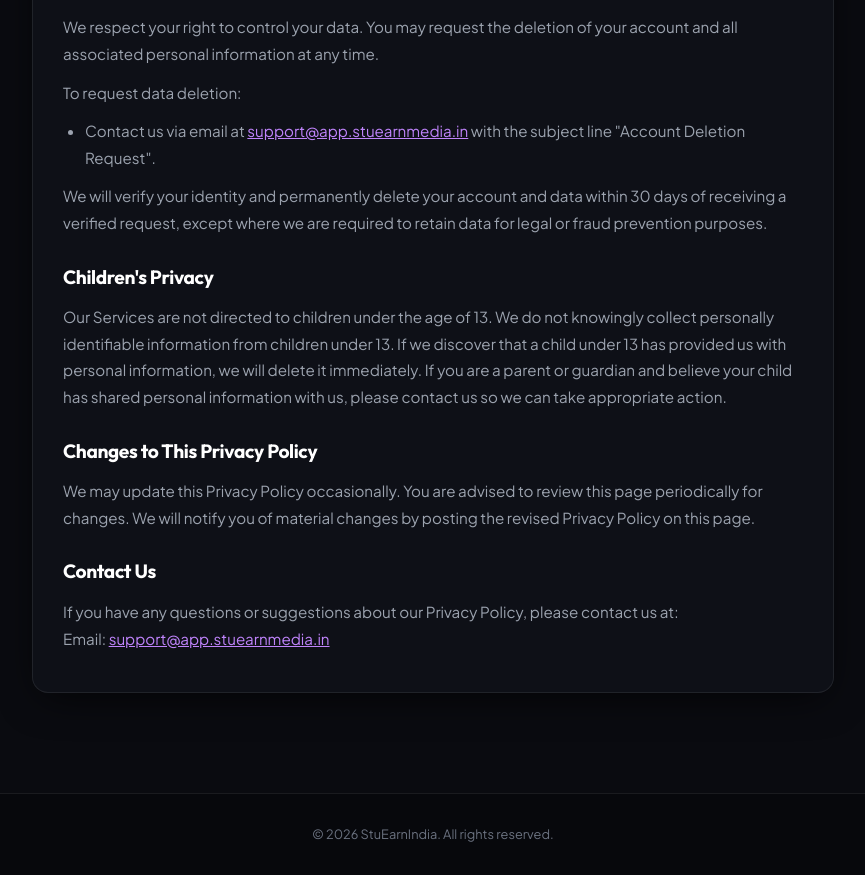
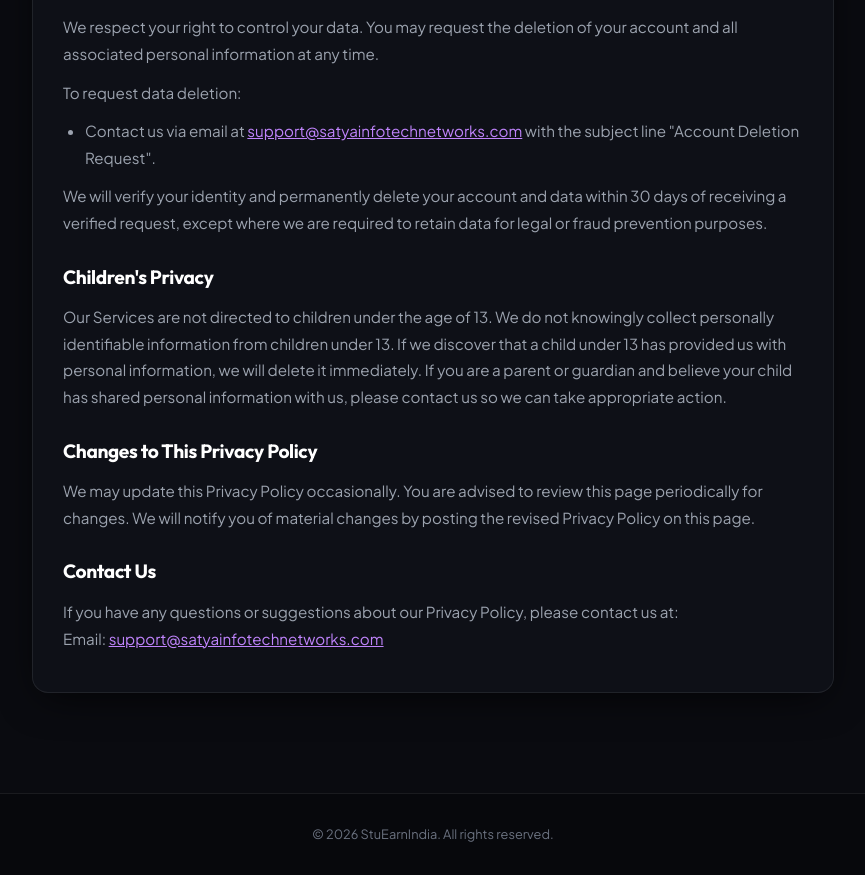
Before and after one commit to SatyaInfoTechNetworks/StuEarnIndia, a React app in the folder Frontend/: page /privacy in a window 1280 px wide. Shown: the part 2720-3595 px from the top of the page, without its empty margins (207-1072 px from the left). Built offline with nearby package versions, Linux system fonts and the light colour scheme; no server answers; the HTML template or start-up script is replaced by a standard one.

Commit message:
chore: update support email address to support@satyainfotechnetworks.com across all pages

```diff
--- a/Frontend/public/docs/disclaimer.html
+++ b/Frontend/public/docs/disclaimer.html
@@ -178,7 +178,7 @@
         <h2>Contact Us</h2>
         <p>If you have questions about this Disclaimer, please contact us at:</p>
         <ul>
-            <li>Email: <a href="mailto:support@app.stuearnmedia.in">support@app.stuearnmedia.in</a></li>
+            <li>Email: <a href="mailto:support@satyainfotechnetworks.com">support@satyainfotechnetworks.com</a></li>
         </ul>
 
         <footer>
--- a/Frontend/public/docs/privacy-policy.html
+++ b/Frontend/public/docs/privacy-policy.html
@@ -170,7 +170,7 @@
     <p>We respect your right to control your data. You may request the deletion of your account and all associated personal information at any time.</p>
     <p>To request data deletion:</p>
     <ul>
-        <li>Contact us via email at <a href="mailto:support@app.stuearnmedia.in">support@app.stuearnmedia.in</a> with the subject line "Account Deletion Request".</li>
+        <li>Contact us via email at <a href="mailto:support@satyainfotechnetworks.com">support@satyainfotechnetworks.com</a> with the subject line "Account Deletion Request".</li>
     </ul>
     <p>We will verify your identity and permanently delete your account and data within 30 days of receiving a verified request, except where we are required to retain data for legal or fraud prevention purposes.</p>
 
@@ -183,7 +183,7 @@
     <h2>Contact Us</h2>
     <p>If you have any questions or suggestions about our Privacy Policy, please contact us at:</p>
     <ul>
-      <li>Email: <a href="mailto:support@app.stuearnmedia.in">support@app.stuearnmedia.in</a></li>
+      <li>Email: <a href="mailto:support@satyainfotechnetworks.com">support@satyainfotechnetworks.com</a></li>
     </ul>
 
     <footer>
--- a/Frontend/public/docs/terms-and-conditions.html
+++ b/Frontend/public/docs/terms-and-conditions.html
@@ -195,7 +195,7 @@
 
         <h2>Contact Us</h2>
         <p>If you have any questions or suggestions regarding these Terms & Conditions, please contact us at:</p>
-        <p><strong>Email:</strong> <a href="mailto:support@app.stuearnmedia.in">support@app.stuearnmedia.in</a></p>
+        <p><strong>Email:</strong> <a href="mailto:support@satyainfotechnetworks.com">support@satyainfotechnetworks.com</a></p>
 
         <div class="footer">These terms and conditions are effective as of <strong>November 1, 2025</strong>.</div>
     </main>
--- a/Frontend/src/pages/Disclaimer.jsx
+++ b/Frontend/src/pages/Disclaimer.jsx
@@ -134,7 +134,7 @@ export default function Disclaimer() {
                 <h3 style={{ fontSize: '1.2rem', marginBottom: '10px', color: '#fff' }}>Contact Us</h3>
                 <p style={{ color: 'var(--text-secondary)', marginBottom: 0 }}>
                   If you have questions about this Disclaimer, please contact us at:<br />
-                  Email: <a href="mailto:support@app.stuearnmedia.in" style={{ color: 'var(--primary-hover)', textDecoration: 'underline' }}>support@app.stuearnmedia.in</a>
+                  Email: <a href="mailto:support@satyainfotechnetworks.com" style={{ color: 'var(--primary-hover)', textDecoration: 'underline' }}>support@satyainfotechnetworks.com</a>
                 </p>
               </section>
 
--- a/Frontend/src/pages/Privacy.jsx
+++ b/Frontend/src/pages/Privacy.jsx
@@ -188,7 +188,7 @@ export default function Privacy() {
                   To request data deletion:
                 </p>
                 <ul style={{ color: 'var(--text-secondary)', paddingLeft: '22px', display: 'flex', flexDirection: 'column', gap: '8px', marginBottom: '12px' }}>
-                  <li>Contact us via email at <a href="mailto:support@app.stuearnmedia.in" style={{ color: 'var(--primary-hover)', textDecoration: 'underline' }}>support@app.stuearnmedia.in</a> with the subject line "Account Deletion Request".</li>
+                  <li>Contact us via email at <a href="mailto:support@satyainfotechnetworks.com" style={{ color: 'var(--primary-hover)', textDecoration: 'underline' }}>support@satyainfotechnetworks.com</a> with the subject line "Account Deletion Request".</li>
                 </ul>
                 <p style={{ color: 'var(--text-secondary)' }}>
                   We will verify your identity and permanently delete your account and data within 30 days of receiving a verified request, except where we are required to retain data for legal or fraud prevention purposes.
@@ -213,7 +213,7 @@ export default function Privacy() {
                 <h3 style={{ fontSize: '1.2rem', marginBottom: '10px', color: '#fff' }}>Contact Us</h3>
                 <p style={{ color: 'var(--text-secondary)', marginBottom: 0 }}>
                   If you have any questions or suggestions about our Privacy Policy, please contact us at:<br />
-                  Email: <a href="mailto:support@app.stuearnmedia.in" style={{ color: 'var(--primary-hover)', textDecoration: 'underline' }}>support@app.stuearnmedia.in</a>
+                  Email: <a href="mailto:support@satyainfotechnetworks.com" style={{ color: 'var(--primary-hover)', textDecoration: 'underline' }}>support@satyainfotechnetworks.com</a>
                 </p>
               </section>
 
--- a/Frontend/src/pages/Terms.jsx
+++ b/Frontend/src/pages/Terms.jsx
@@ -170,7 +170,7 @@ export default function Terms() {
                 <h3 style={{ fontSize: '1.2rem', marginBottom: '10px', color: '#fff' }}>Contact Us</h3>
                 <p style={{ color: 'var(--text-secondary)', marginBottom: 0 }}>
                   If you have any questions or suggestions regarding these Terms & Conditions, please contact us at:<br />
-                  Email: <a href="mailto:support@app.stuearnmedia.in" style={{ color: 'var(--primary-hover)', textDecoration: 'underline' }}>support@app.stuearnmedia.in</a>
+                  Email: <a href="mailto:support@satyainfotechnetworks.com" style={{ color: 'var(--primary-hover)', textDecoration: 'underline' }}>support@satyainfotechnetworks.com</a>
                 </p>
               </section>
 
```
